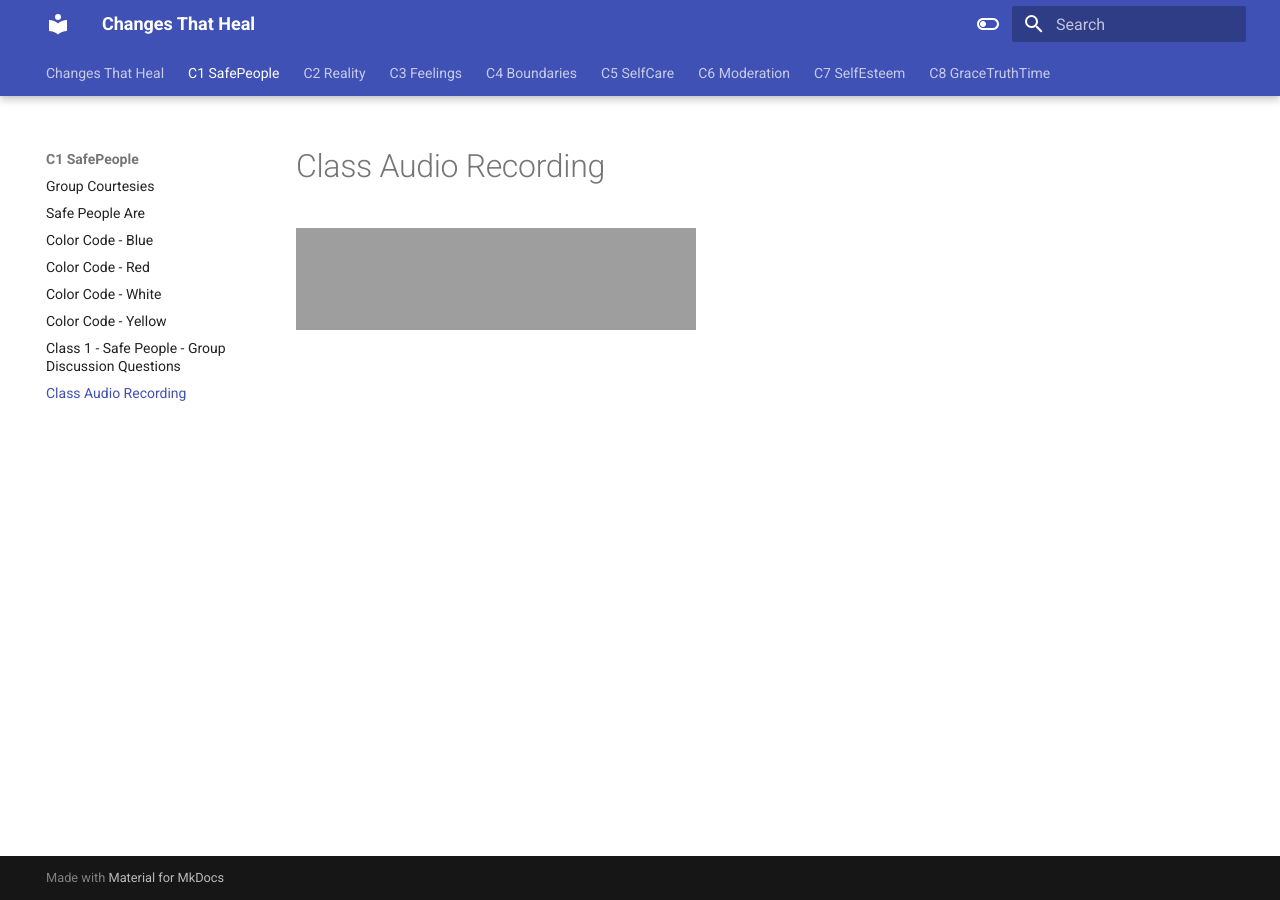
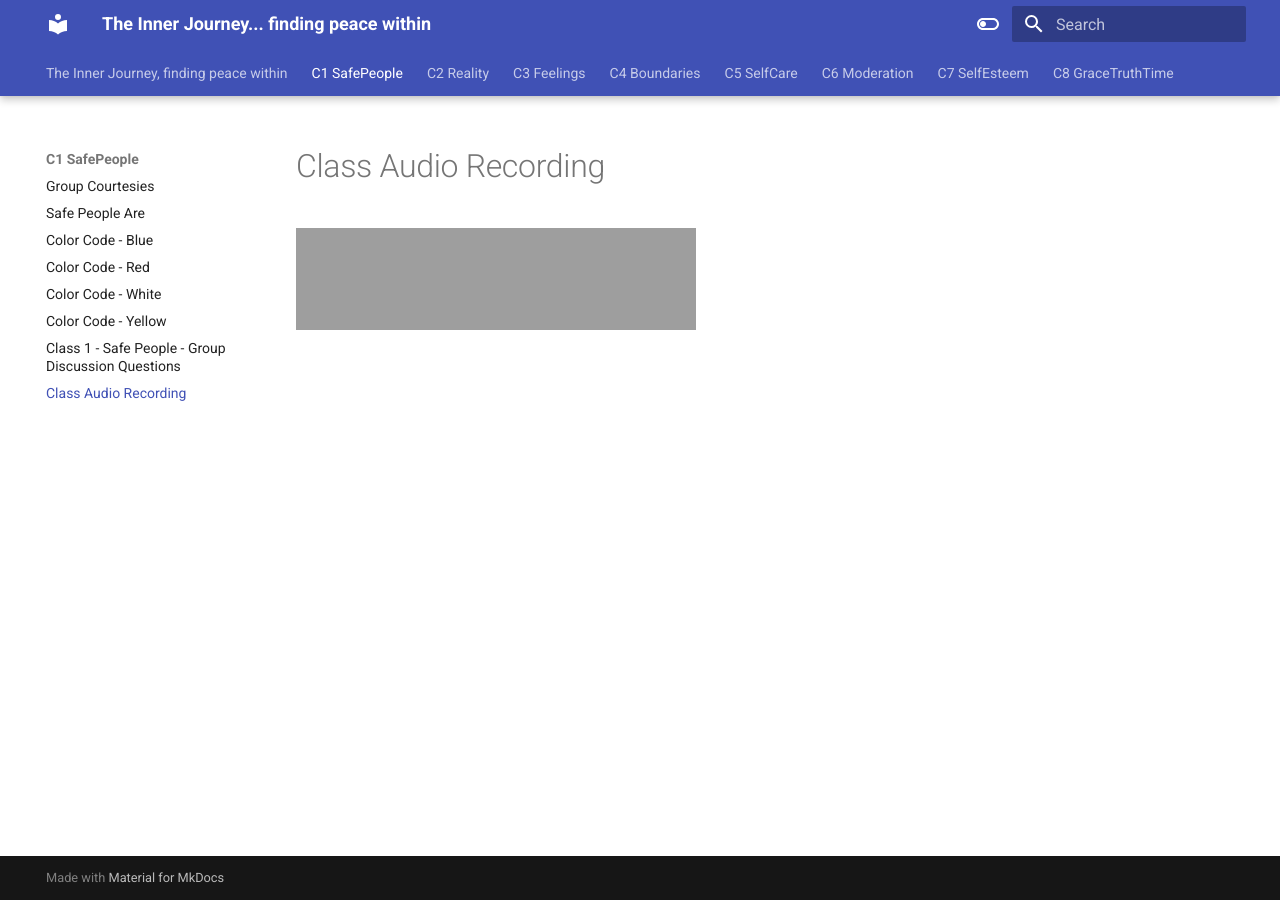
Before and after one commit to dgrothman/theinnerjourney, an MkDocs documentation site: the page built from docs/C1-SafePeople/AudioRecording.md, in a window 1280 px wide. Built offline with MkDocs 1.6.1 and Material for MkDocs 9.7.7, drawn with Linux system fonts in a browser that asks for light colours; grey boxes are pictures that could not be loaded.

Commit message:
update class 5 audio link and branding changes

```diff
--- a/docs/index.md
+++ b/docs/index.md
@@ -1,4 +1,4 @@
-# Changes That Heal
+# The Inner Journey, finding peace within
 
 ## Class Description
 Changes That Heal is an 8-week class that goes through the 5 core symptoms based off
@@ -75,13 +75,13 @@ Boundaries are how, they are the containers of our Reality. Not only do they pro
 from us.
 
 <iframe src="https://anchor.fm/dgrothman/embed/episodes/CTH---Fall-2022---Class-4---Boundaries-e1or87a" height="102px" width="400px" frameborder="0" scrolling="no"></iframe>
-#### [Class 5 - Self Care](/changesthatheal/C5-SelfCare/DifficultyAknowledingNeedsWants/)
+#### [Class 5 - Needs & Wants](/changesthatheal/C5-SelfCare/DifficultyAknowledingNeedsWants/)
 Knowing our needs and wants is a pivotal step in creating connection in relationships, as well
 as balancing that share of their needs and wants along with your own needs and wants. This in
 conjunction with bringing your own reality and boundaries in moderation into the relationship
 creates the connection that is fulfilling for both people involved.
 
-<iframe src="https://anchor.fm/dgrothman/embed/episodes/CTH---Spring-2022---Class-5---Self-Care-e1gjrrb" height="102px" width="400px" frameborder="0" scrolling="no"></iframe>
+<iframe src="https://anchor.fm/dgrothman/embed/episodes/CTH---Fall-2022---Class-5---Needs-Wants-e1p5j3p" height="102px" width="400px" frameborder="0" scrolling="no"></iframe>#### [Class 6 - Moderation](/changesthatheal/C6-Moderation/Moderation/)
 #### [Class 6 - Moderation](/changesthatheal/C6-Moderation/Moderation/)
 As you grow you start to become aware of areas that are over-the-top or suppressed both of
 which are not moderate, and then as you bring those areas into healing you will start to notice they get pulled back
--- a/mkdocs.yml
+++ b/mkdocs.yml
@@ -1,4 +1,4 @@
-site_name: Changes That Heal
+site_name: The Inner Journey... finding peace within
 site_url: https://dgrothman.github.io/changesthatheal/
 theme:
   name: material
```
